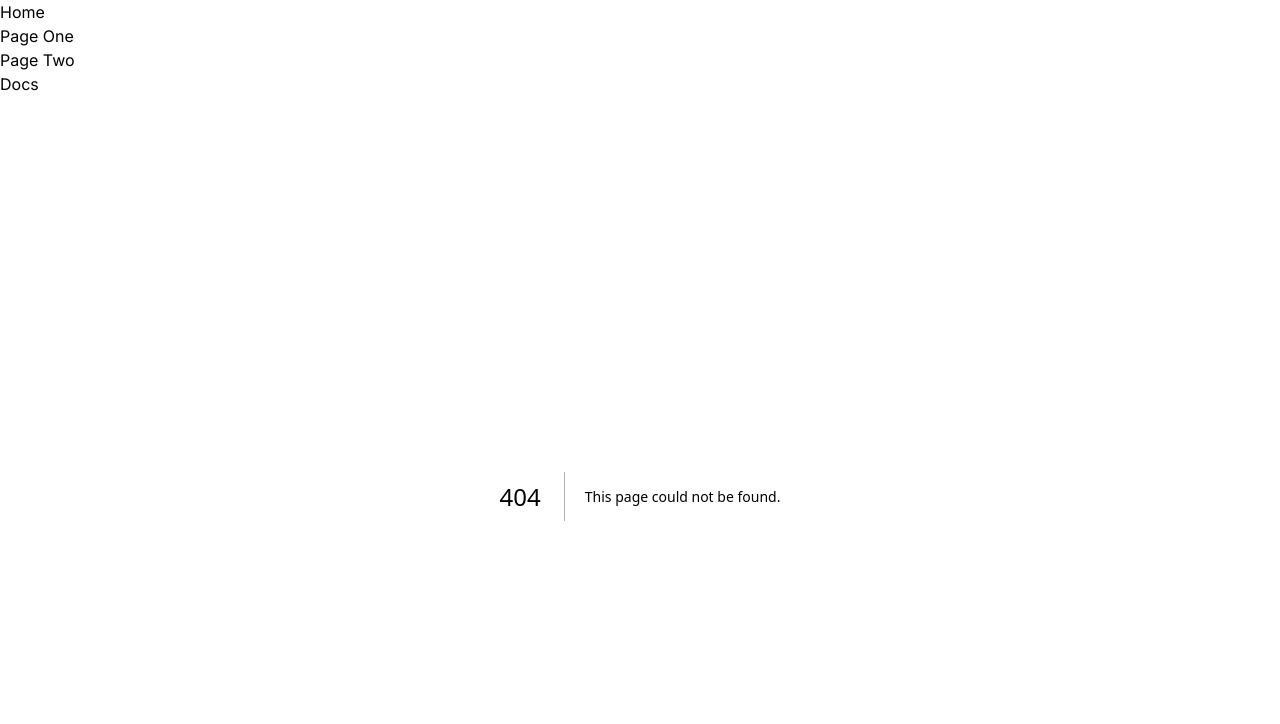
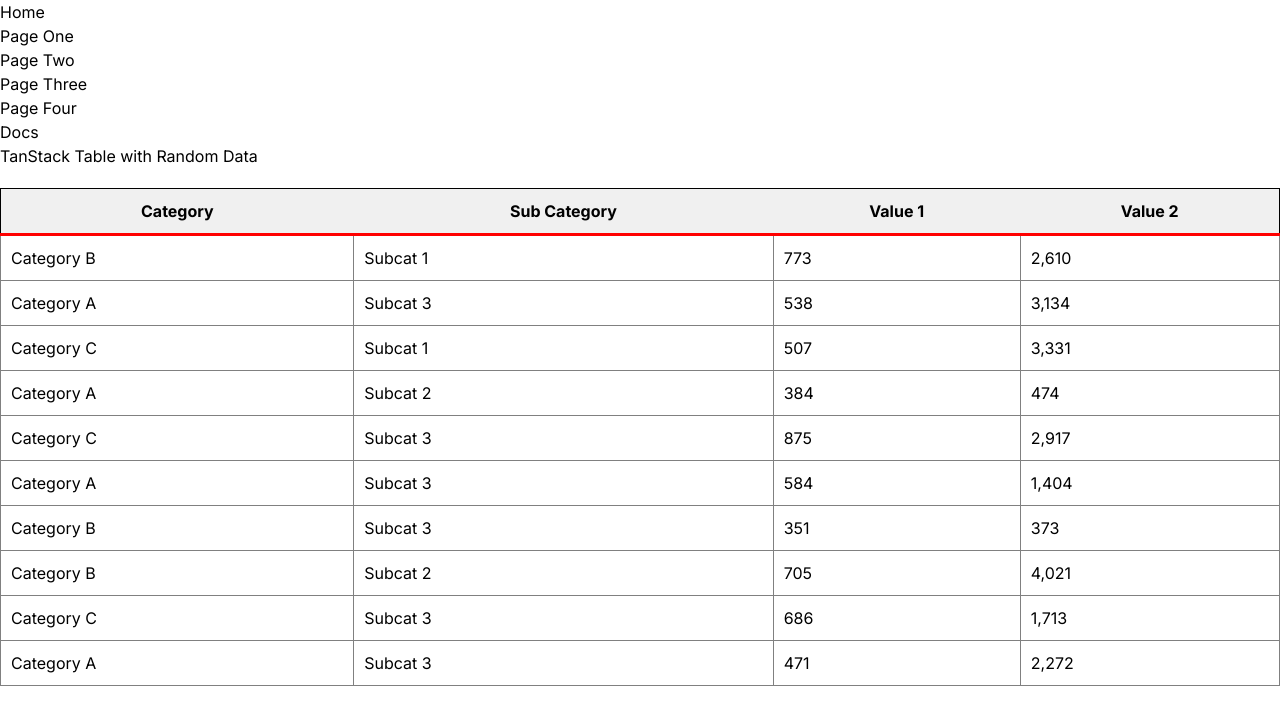
Before and after one commit to christine-iyer/next-jz, a Next.js app: page /pagefour in a window 1280 px wide. Before the commit this address had no page. Shown: the top 724 px of the page. Built offline with nearby package versions, Linux system fonts and the light colour scheme.

Commit message:
added new pages to nav.

```diff
--- /dev/null
+++ b/app/(dashboard)/pagefour/page.tsx
@@ -0,0 +1,110 @@
+"use client";
+import React, { useEffect, useMemo, useState } from 'react';
+import {
+  useReactTable,
+  createColumnHelper,
+  getCoreRowModel,
+  flexRender,
+  ColumnDef,
+} from '@tanstack/react-table';
+
+// Utility function to generate random data
+const generateRandomData = (numRows: number) => {
+  const categories = ['Category A', 'Category B', 'Category C'];
+  const subCategories = ['Subcat 1', 'Subcat 2', 'Subcat 3'];
+
+  return Array.from({ length: numRows }, () => ({
+    category: categories[Math.floor(Math.random() * categories.length)],
+    subCategory: subCategories[Math.floor(Math.random() * subCategories.length)],
+    value1: Math.floor(Math.random() * 1000), // Random number between 0-999
+    value2: Math.floor(Math.random() * 5000), // Random number between 0-4999
+  }));
+};
+
+// Define the shape of our data
+interface Data {
+  category: string;
+  subCategory: string;
+  value1: number;
+  value2: number;
+}
+
+const TanStackTableComponent: React.FC = () => {
+  const [data, setData] = useState<Data[]>([]);
+
+  // Generate random data only after the component mounts (client-side)
+  useEffect(() => {
+    setData(generateRandomData(10));
+  }, []);
+
+  // Create a column helper for defining columns
+  const columnHelper = createColumnHelper<Data>();
+
+  // Define the columns for the table
+  const columns: ColumnDef<Data>[] = useMemo(
+    () => [
+      columnHelper.accessor('category', {
+        header: 'Category',
+        cell: (info) => info.getValue(),
+      }),
+      columnHelper.accessor('subCategory', {
+        header: 'Sub Category',
+        cell: (info) => info.getValue(),
+      }),
+      columnHelper.accessor('value1', {
+        header: 'Value 1',
+        cell: (info) => info.getValue().toLocaleString(), // Format as number
+      }),
+      columnHelper.accessor('value2', {
+        header: 'Value 2',
+        cell: (info) => info.getValue().toLocaleString(), // Format as number
+      }),
+    ],
+    []
+  );
+
+  // Create the table instance using the `useReactTable` hook
+  const table = useReactTable({
+    data,
+    columns,
+    getCoreRowModel: getCoreRowModel(),
+  });
+
+  return (
+    <div>
+      <h1>TanStack Table with Random Data</h1>
+      <table style={{ border: '1px solid black', width: '100%', marginTop: '20px' }}>
+        <thead>
+          {table.getHeaderGroups().map((headerGroup) => (
+            <tr key={headerGroup.id}>
+              {headerGroup.headers.map((header) => (
+                <th
+                  key={header.id}
+                  style={{ padding: '10px', background: '#f0f0f0', borderBottom: 'solid 3px red' }}
+                >
+                  {flexRender(header.column.columnDef.header, header.getContext())}
+                </th>
+              ))}
+            </tr>
+          ))}
+        </thead>
+        <tbody>
+          {table.getRowModel().rows.map((row) => (
+            <tr key={row.id}>
+              {row.getVisibleCells().map((cell) => (
+                <td
+                  key={cell.id}
+                  style={{ padding: '10px', border: 'solid 1px gray' }}
+                >
+                  {flexRender(cell.column.columnDef.cell, cell.getContext())}
+                </td>
+              ))}
+            </tr>
+          ))}
+        </tbody>
+      </table>
+    </div>
+  );
+};
+
+export default TanStackTableComponent;
--- a/app/layout.js
+++ b/app/layout.js
@@ -17,6 +17,8 @@ export default function RootLayout({
     { href: '/', label: 'Home' },
     { href: '/pageone', label: 'Page One' },
     { href: '/pagetwo', label: 'Page Two' },
+    { href: '/pagethree', label: 'Page Three' },
+    { href: '/pagefour', label: 'Page Four' },
     { href: '/docs', label: 'Docs' },
   ]
 
--- a/package.json
+++ b/package.json
@@ -9,6 +9,7 @@
     "lint": "next lint"
   },
   "dependencies": {
+    "@tanstack/react-table": "^8.20.5",
     "@uiw/react-color": "^2.3.0",
     "next": "14.2.5",
     "papaparse": "^5.4.1",
```
Also changed, not shown: 1 other file (tests, documents, lock files or other folders).
